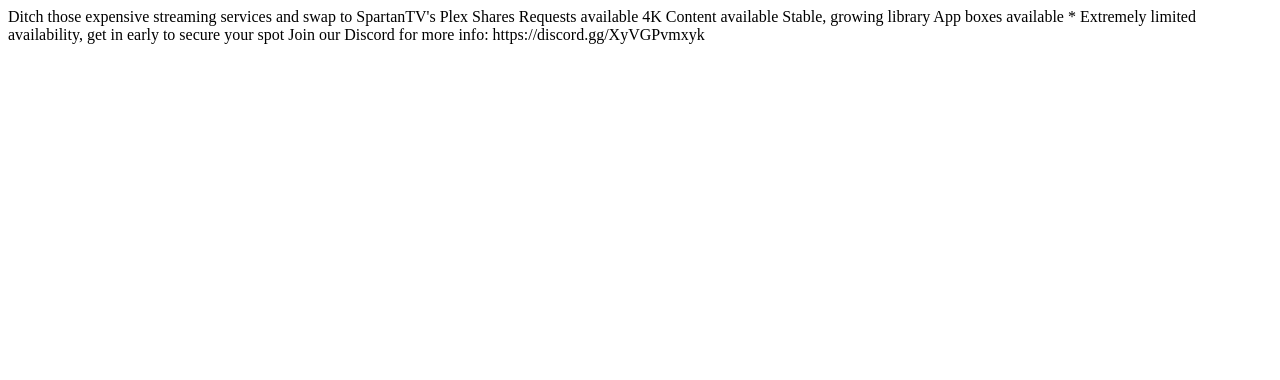
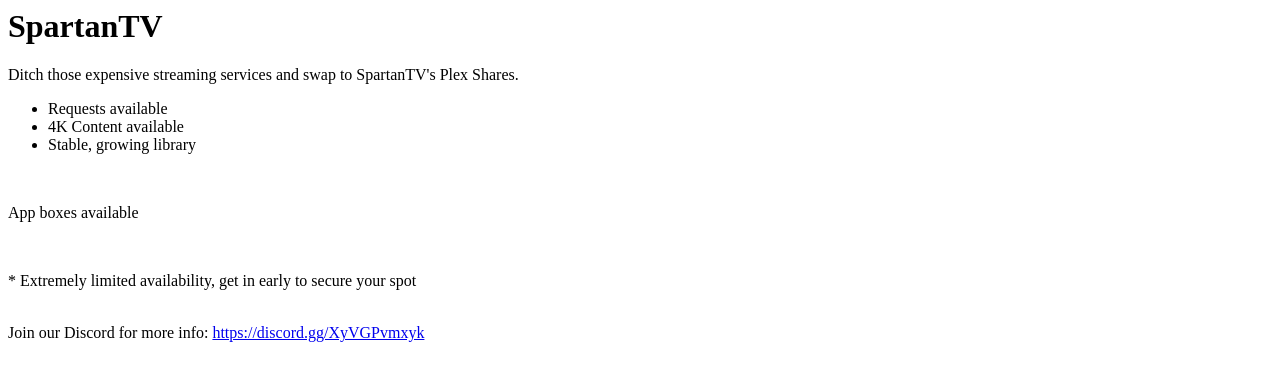
Before and after one commit to Spartan-web-1/Spartan-web-1.github.io, a plain HTML site: page index.html in a window 1280 px wide. Drawn offline with Linux system fonts and the light colour scheme.

Commit message:
Update index.html

```diff
--- a/index.html
+++ b/index.html
@@ -1,11 +1,13 @@
-Ditch those expensive streaming services and swap to SpartanTV's Plex Shares
-
-Requests available
-4K Content available
-Stable, growing library
-
-App boxes available
-
-* Extremely limited availability, get in early to secure your spot
-
-Join our Discord for more info: https://discord.gg/XyVGPvmxyk
+<h1>SpartanTV</h1>
+<p>Ditch those expensive streaming services and swap to SpartanTV's Plex Shares.</p>
+<ul>
+<li>Requests available</li>
+<li>4K Content available</li>
+<li>Stable, growing library</li>
+</ul>
+<br>
+<p>App boxes available</p>
+<br>
+<p>* Extremely limited availability, get in early to secure your spot</p>
+<br>
+Join our Discord for more info: <a href="https://discord.gg/XyVGPvmxyk">https://discord.gg/XyVGPvmxyk</a>
```
